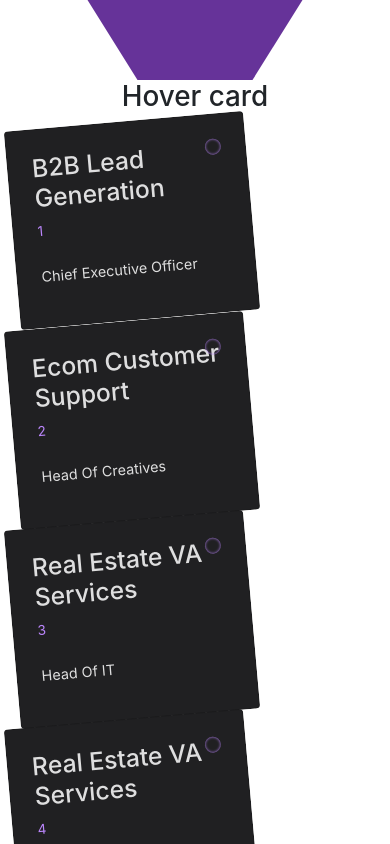
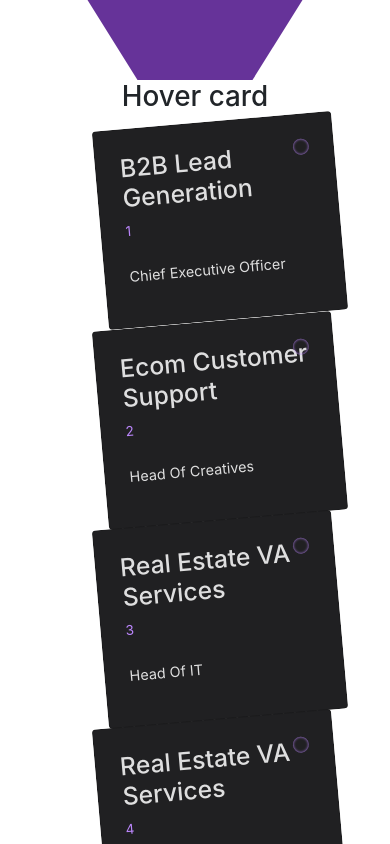
Before and after one commit to RianIslam/craft-front-end, a React (Create React App) app in the folder dash-uses/: page / in a window 390 px wide. Shown: the part 1000-1844 px from the top of the page. Built offline with nearby package versions, Linux system fonts and the light colour scheme.

Commit message:
card fixing

```diff
--- a/dash-uses/src/components/Card/HoverCard.scss
+++ b/dash-uses/src/components/Card/HoverCard.scss
@@ -1,5 +1,3 @@
-
-
 
 
 .cards {
@@ -74,4 +72,10 @@
   .card{
     max-width: 15rem;
   }
+  .padding-Hover{
+    // align-items: center;
+    // justify-content: center;
+    // display: flex;
+     padding-left: 100px;
+   }
 }
--- a/dash-uses/src/components/Card/ProfileCard.js
+++ b/dash-uses/src/components/Card/ProfileCard.js
@@ -8,9 +8,9 @@ const ProfileCard = () => {
     <div className="container">
       <div className="row">
         <div className="col-md-6">
-        <h1 className="text-center" >Hover card</h1>
+          <h1 className="text-center">Hover card</h1>
         </div>
-      <div className="col-md-6">
+        <div className="col-md-6 padding-Hover">
           <div className="row ">
             {data.map((item, index) => (
               <HoverCard index={index} item={item} />
```
Lines whose indentation alone changed are shown as unchanged.
